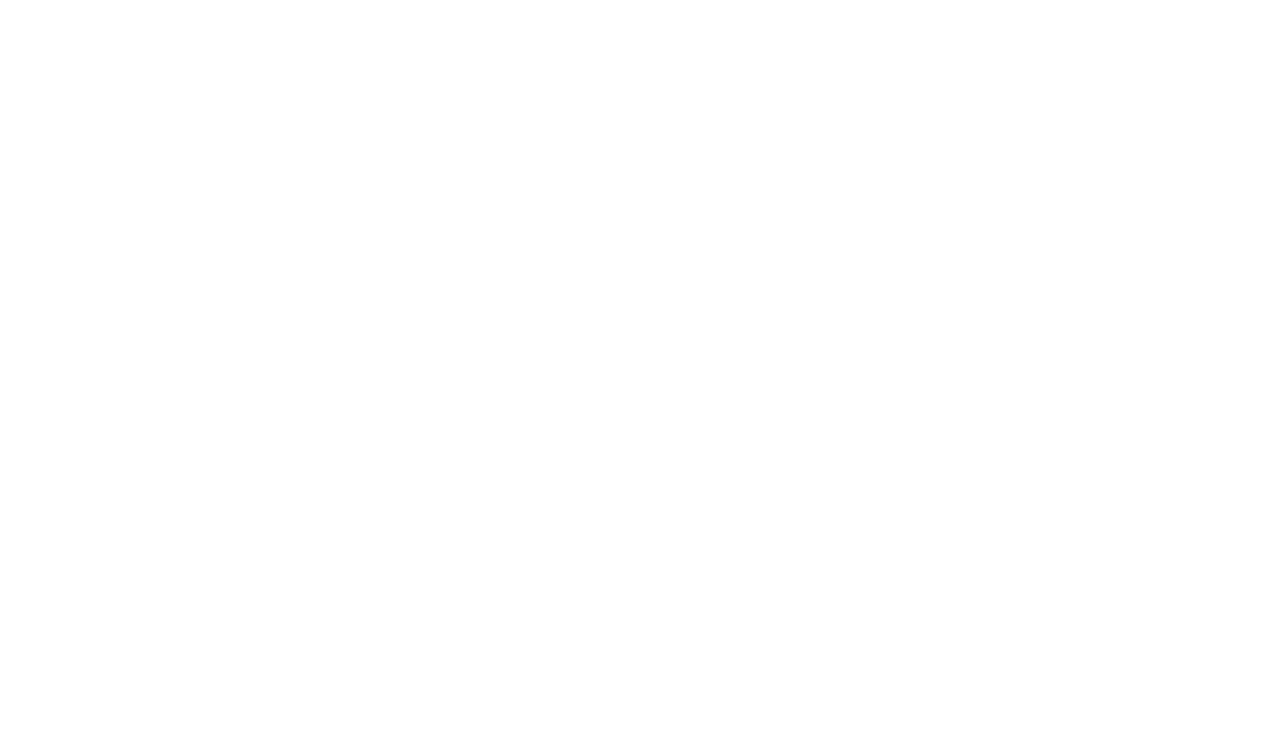
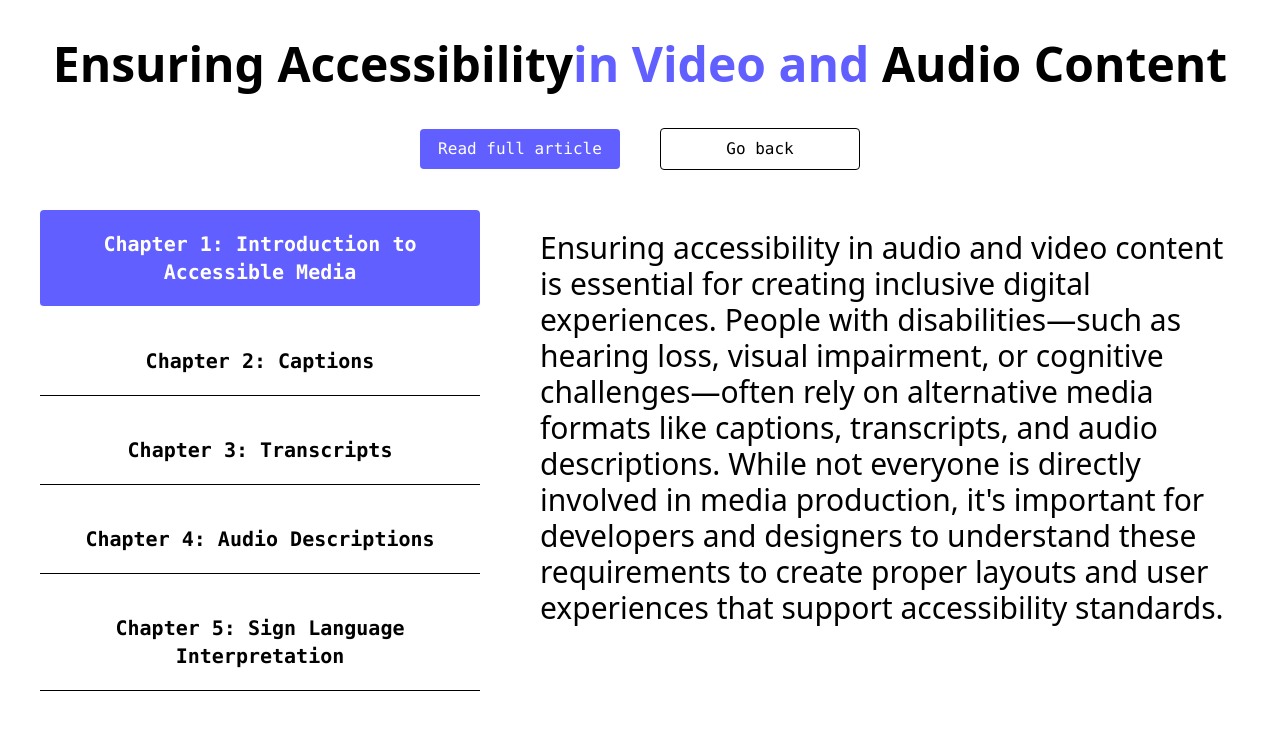
Before and after one commit to ergbeq21/accessibility, a SvelteKit app: page /videoAudio in a window 1280 px wide. Shown: the top 730 px of the page. Built offline with nearby package versions, Linux system fonts and the light colour scheme.

Commit message:
Added the audio and video page

```diff
--- a/src/lib/components/ChapterPreview.svelte
+++ b/src/lib/components/ChapterPreview.svelte
@@ -40,7 +40,6 @@
 				<li class=" rounde border-gray-300 text-center text-black">
 					<button
 						class=" cursor-pointer border-b-1 p-5 font-mono text-2xl font-bold"
-						aria-controls={`chapter-${chapter.number}`}
 						class:bg-black={selectedChapterNumber === chapter.number}
 						class:text-white={selectedChapterNumber === chapter.number}
 						class:rounded={selectedChapterNumber === chapter.number}
--- /dev/null
+++ b/src/lib/components/audioVideo.svelte
@@ -0,0 +1,81 @@
+<script>
+
+	const chapters = [
+        {
+    number: 1,
+    title: "Introduction to Accessible Media",
+    text: "Ensuring accessibility in audio and video content is essential for creating inclusive digital experiences. People with disabilities—such as hearing loss, visual impairment, or cognitive challenges—often rely on alternative media formats like captions, transcripts, and audio descriptions. While not everyone is directly involved in media production, it's important for developers and designers to understand these requirements to create proper layouts and user experiences that support accessibility standards."
+  },
+  {
+    number: 2,
+    title: "Captions",
+    text: "Captions are synchronized text displays that provide spoken dialogue and important sounds in videos for users who are deaf or hard of hearing. There are two types: closed captions, which can be toggled on or off, and open captions, which are always visible and embedded into the video. Captions also benefit users in noisy environments, those learning new languages, or anyone watching content without sound. They differ from subtitles, which typically translate dialogue but don’t include sound effects or speaker identification."
+  },
+  {
+    number: 3,
+    title: "Transcripts",
+    text: "Transcripts are detailed text documents containing all spoken content and relevant visual cues from audio or video files. They serve users who are deaf, deafblind, or who prefer reading over listening. Transcripts are also beneficial for search engine optimization, as search engines can index their content. Providing transcripts ensures that users can access information at their own pace, and they can be included inline on the page, as downloadable files, or linked through the video description."
+  },
+  {
+    number: 4,
+    title: "Audio Descriptions",
+    text: "Audio descriptions provide a narration of important visual elements in video content, such as facial expressions, scene changes, or silent actions. This helps users who are blind or have low vision to fully understand the visual aspects of the media. In cases where normal video timing doesn’t allow enough room for descriptions, extended audio descriptions can be used, where the video pauses temporarily for the narration to catch up before resuming playback."
+  },
+  {
+    number: 5,
+    title: "Sign Language Interpretation",
+    text: "Sign language interpretation involves a live or recorded interpreter translating audio content into sign language. It provides access for users whose primary language is sign language, offering a more natural and expressive format than text alone. While sign language is extremely helpful, the high cost and variety of sign languages around the world can pose challenges. It's important to consider your audience and resources when deciding whether to include sign language interpretation in your media."
+  }
+
+];
+
+	let selectedChapterNumber = $state(1);
+
+	let selectedChapter = $derived(
+		chapters.find((chapter) => chapter.number === selectedChapterNumber)
+	);
+
+	function selectChapter(chapter) {
+		selectedChapterNumber = chapter.number;
+	}
+</script>
+
+<section class="flex flex-col justify-center gap-10 p-10">
+	  <h1 class="font-sans text-5xl font-extrabold text-center">
+        Ensuring Accessibility<span class="text-indigo-500">in Video and </span> Audio Content
+      </h1>
+      <div class="flex flex-row gap-10 justify-center items-center">
+        <button class="p-2 bg-indigo-500 hover:border rounded  hover:bg-white hover:text-black text-white transition-all duration-200 w-50 cursor-pointer font-mono"><a href="https://web.dev/learn/accessibility/video-audio?continue=https%3A%2F%2Fweb.dev%2Flearn%2Faccessibility%23article-https%3A%2F%2Fweb.dev%2Flearn%2Faccessibility%2Fvideo-audio">Read full article</a></button>
+        <button class="p-2 bg-white border rounded  hover:bg-indigo-500 hover:text-white transition-all duration-200 w-50 cursor-pointer font-mono"><a href="/article2">Go back</a></button>
+      </div>
+
+
+
+	<div class="flex h-100 flex-row gap-15">
+		<ul class="flex flex-col gap-5">
+			{#each chapters as chapter}
+				<li class=" rounde border-gray-300 text-center text-black">
+					<button
+						class=" cursor-pointer border-b-1 p-5 font-mono text-xl font-bold w-110"
+						class:bg-indigo-500={selectedChapterNumber === chapter.number}
+						class:text-white={selectedChapterNumber === chapter.number}
+						class:rounded={selectedChapterNumber === chapter.number}
+						onclick={() => {
+							selectChapter(chapter);
+						}}
+					>
+						<h3>Chapter {chapter.number}: {chapter.title}</h3>
+					</button>
+				</li>
+			{/each}
+		</ul>
+
+		<div class="w-[60%] mt-5">
+			<p class="text-3xl font-light text-black">
+				{selectedChapter.text}
+			</p>
+		</div>
+	</div>
+
+
+</section>
--- a/src/routes/videoAudio/+page.svelte
+++ b/src/routes/videoAudio/+page.svelte
@@ -0,0 +1,7 @@
+
+
+<script>
+    import AudioVideo from "$lib/components/audioVideo.svelte";
+</script>
+
+<AudioVideo/>
```
